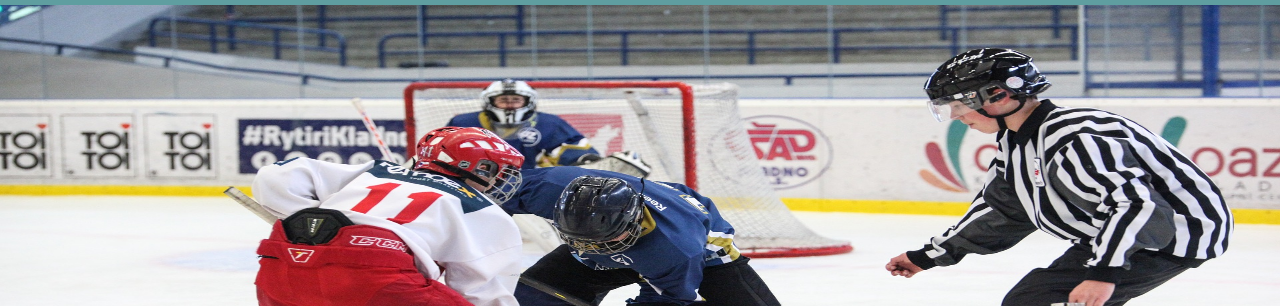
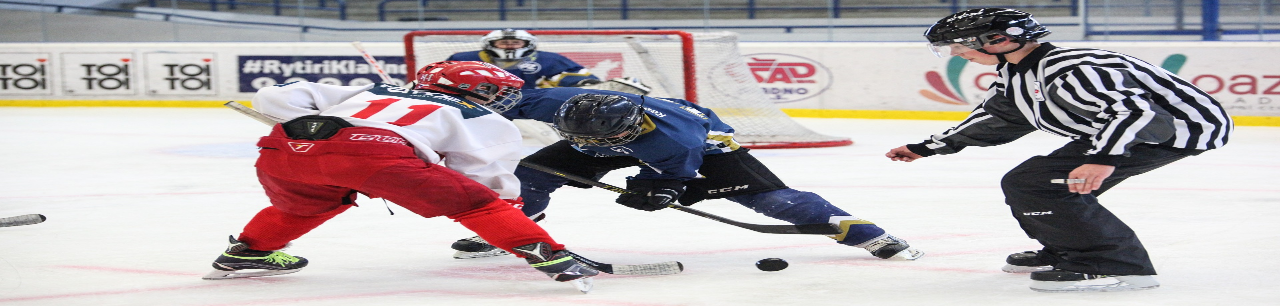
Before and after one commit to Usuarioah03/RepositorioGit01, a plain HTML site: page index.html in a window 1280 px wide. Shown: the part 89-395 px from the top of the page. Drawn offline with Linux system fonts and the light colour scheme.

Commit message:
se modifico que css debe verse primero

```diff
--- a/index.html
+++ b/index.html
@@ -6,8 +6,8 @@
     <meta name="description" content="Pagina referente a la Mighty Ducks Hockey League (MDHL). Sus siguientes eventos,contact y una vision general del equipo">
     <meta name="keywords" content="Events, August, September">
     <meta name="author" content="Julian">
-    <link rel="stylesheet" href="css/style1.css">
-    <!-- <link rel="stylesheet" href="css/style.css"> -->
+    <!-- <link rel="stylesheet" href="css/style1.css"> -->
+    <link rel="stylesheet" href="css/style.css">
     <title>MDHL WEBSITE</title>
 </head>
 <body>
```
Also changed, not shown: paginas/about.html (+2 -2 lines).
